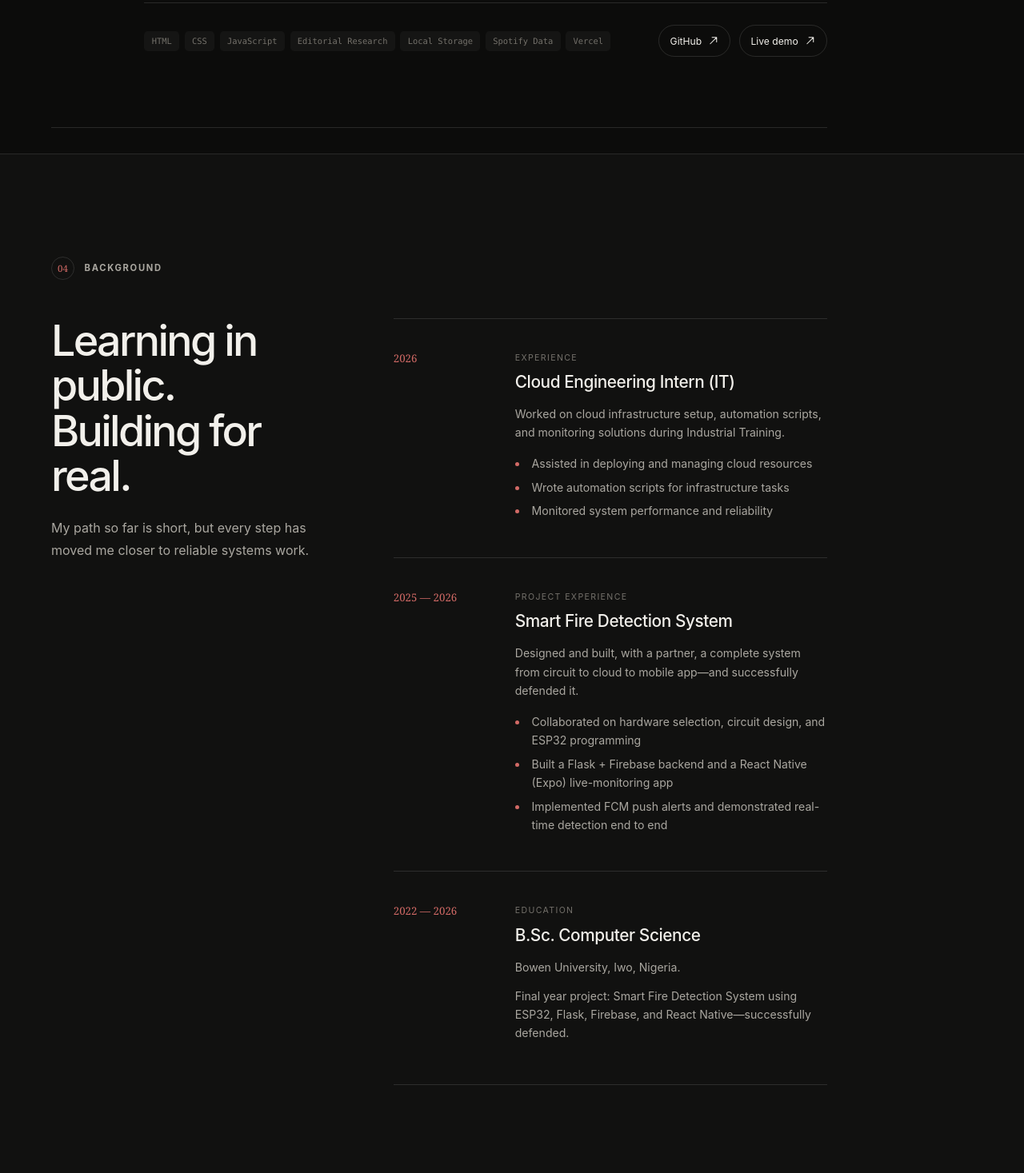
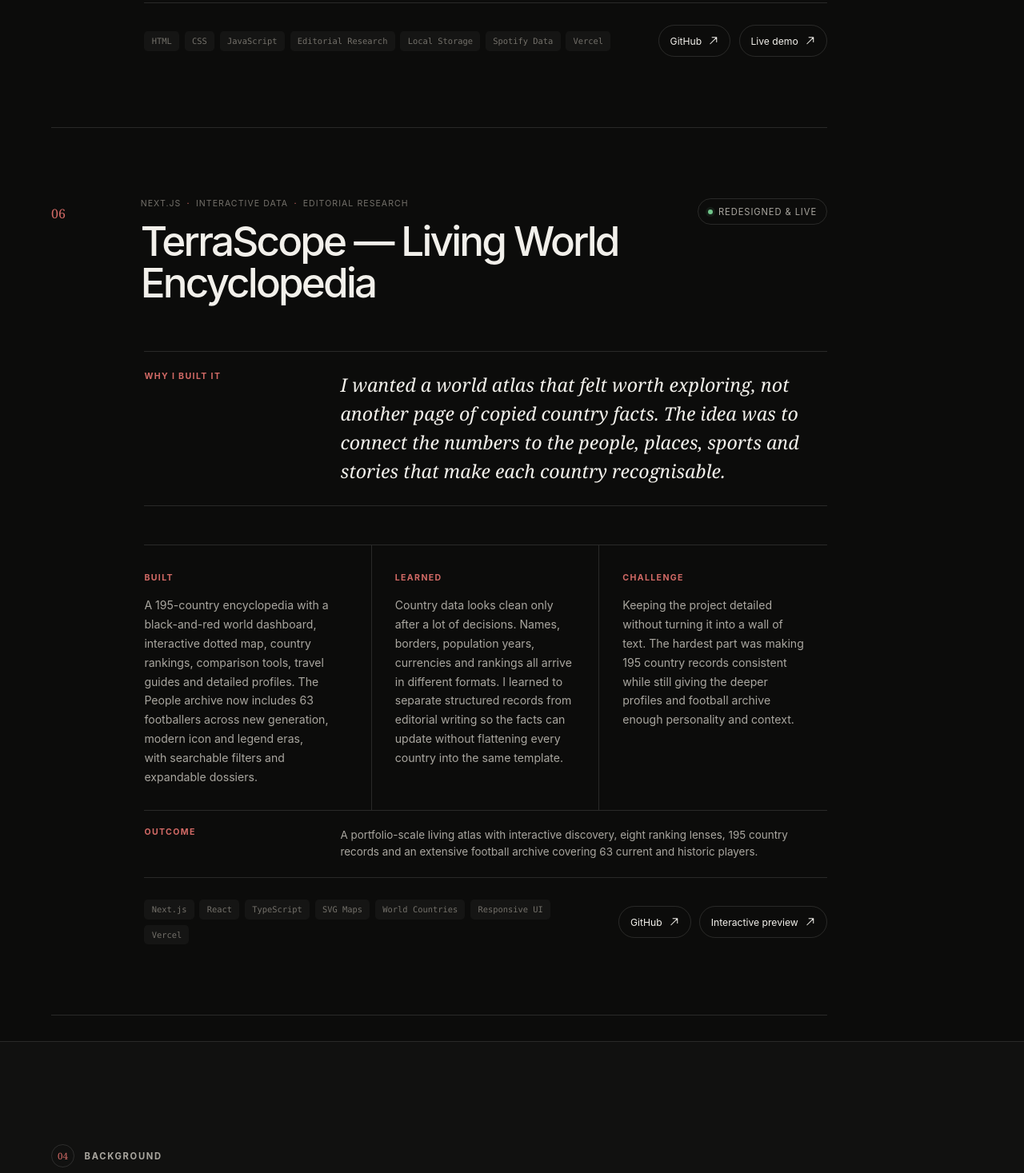
Before and after one commit to codeWithGojo/portfolio, a React (Vite) app: page / in a window 1280 px wide. Shown: the part 8430-9897 px from the top of the page at 80% size. Built offline with nearby package versions, Linux system fonts and the light colour scheme.

Commit message:
Add TerraScope interactive encyclopedia project

```diff
--- a/src/App.tsx
+++ b/src/App.tsx
@@ -103,6 +103,22 @@ const projects = [
     links: [
       { label: "GitHub", href: "https://github.com/codeWithGojo/afrobeats-index" },
       { label: "Live demo", href: "https://portfolio-favour12.vercel.app/afri-index.html" },
+    ],
+  },
+  {
+    number: "06",
+    title: "TerraScope — Living World Encyclopedia",
+    tags: ["Next.js", "Interactive Data", "Editorial Research"],
+    status: "Redesigned & live",
+    why: "I wanted a world atlas that felt worth exploring, not another page of copied country facts. The idea was to connect the numbers to the people, places, sports and stories that make each country recognisable.",
+    built: "A 195-country encyclopedia with a black-and-red world dashboard, interactive dotted map, country rankings, comparison tools, travel guides and detailed profiles. The People archive now includes 63 footballers across new generation, modern icon and legend eras, with searchable filters and expandable dossiers.",
+    learned: "Country data looks clean only after a lot of decisions. Names, borders, population years, currencies and rankings all arrive in different formats. I learned to separate structured records from editorial writing so the facts can update without flattening every country into the same template.",
+    challenge: "Keeping the project detailed without turning it into a wall of text. The hardest part was making 195 country records consistent while still giving the deeper profiles and football archive enough personality and context.",
+    outcome: "A portfolio-scale living atlas with interactive discovery, eight ranking lenses, 195 country records and an extensive football archive covering 63 current and historic players.",
+    tech: ["Next.js", "React", "TypeScript", "SVG Maps", "World Countries", "Responsive UI", "Vercel"],
+    links: [
+      { label: "GitHub", href: "https://github.com/codeWithGojo/terrascope-world-encyclopedia" },
+      { label: "Interactive preview", href: "https://terrascope-world-encyclopedia.vercel.app" },
     ],
   },
 ];
```
